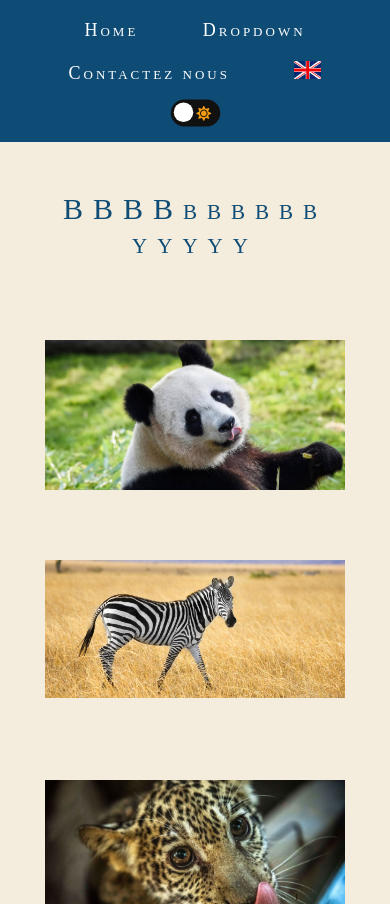
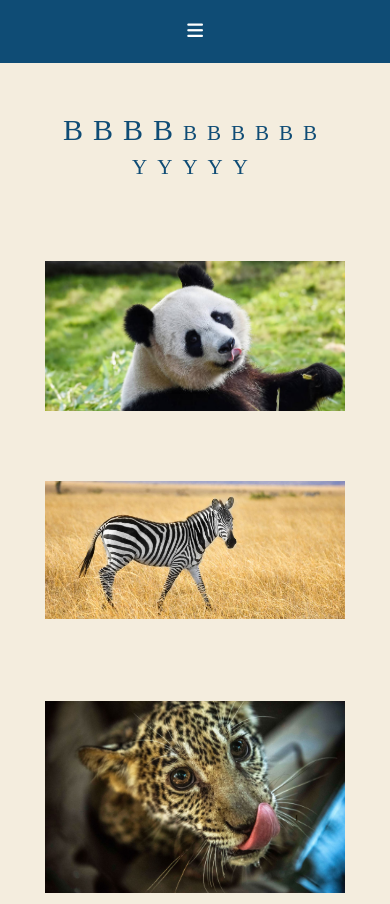
Before and after one commit to RomainRouxE/Altitude124, a plain HTML site: page gallery.html in a window 390 px wide. Shown: the top 904 px of the page. Drawn offline with nearby package versions, Linux system fonts and the light colour scheme.

Commit message:
[FIX] Change navbar on small device + fix some media queries

```diff
--- a/gallery.html
+++ b/gallery.html
@@ -14,33 +14,43 @@
         <link href="https://unpkg.com/aos@2.3.1/dist/aos.css" rel="stylesheet">
         <script src="https://unpkg.com/aos@2.3.1/dist/aos.js"></script>
         <script src="public/js/lightbox-plus-jquery.min.js"></script>
+        <script src="https://kit.fontawesome.com/a076d05399.js"></script>
+        <script src="https://code.jquery.com/jquery-3.5.1.min.js"></script>
+        <script src="https://cdnjs.cloudflare.com/ajax/libs/typed.js/2.0.11/typed.min.js"></script>
+        <script src="https://cdnjs.cloudflare.com/ajax/libs/waypoints/4.0.1/jquery.waypoints.min.js"></script>
+        <script src="https://cdnjs.cloudflare.com/ajax/libs/OwlCarousel2/2.3.4/owl.carousel.min.js"></script>
 </head>
 
 <body>
         <div id="z" class="gallery-background">
-                <div class="menu" id="sticky">
-                        <ul class="menu-ul">
-                                <li><a href="home.html">Home</a></li>
+                <nav class="navbar">
+                        <ul class="menu">
+                                <li><a href="home.html" class="menu-btn">Home</a></li>
                                 <li class="dropdown">
-                                        <a href="javascript:void(0)" class="dropbtn">Dropdown</a>
+                                        <a href="javascript:void(0)">Dropdown</a>
                                         <div class="dropdown-content">
-                                                <a href="#b">Link 1</a>
-                                                <a href="#c">Link 2</a>
-                                                <a href="#d">Link 3</a>
+                                                <a href="#b" class="menu-btn">Link 1</a>
+                                                <a href="#c" class="menu-btn">Link 2</a>
+                                                <a href="#d" class="menu-btn">Link 3</a>
                                         </div>
                                 </li>
-                                <li><a href="#d">Contactez nous</a></li>
-                                <li><a href="gallery-en.html"><img src="public/images/Logo/en.jpg"></a></li>
-                                <li><div class="mode">
+                                <li><a href="#d" class="menu-btn">Contactez nous</a></li>
+                                <li><a href="gallery-en.html" class="menu-btn"><img src="public/images/Logo/en.jpg"></a></li>
+                                <li>
+                                        <div class="mode">
                                                 <input type="checkbox" class="checkbox" id="chk" />
                                                 <label class="label" for="chk">
                                                         <i class="fas fa-moon"></i>
                                                         <i class="fas fa-sun"></i>
                                                         <div class="ball"></div>
                                                 </label>
-                                    </div></li>
+                                        </div>
+                                </li>
                         </ul>
+                        <div class="menu-btn">
+                                <i class="fas fa-bars"></i>
                         </div>
+                </nav>
         </div>
 
         <div id="b" class="page-blocks">
@@ -164,6 +174,8 @@
         </div>
         <script src="public/js/sticky.js"></script>
         <script src="public/js/mode.js"></script>
+        <script src="http://code.jquery.com/jquery-1.11.3.min.js"></script>
+
 
 </body>
 
--- a/public/css/composent/photo.css
+++ b/public/css/composent/photo.css
@@ -5,6 +5,7 @@
     width: 80%;
     max-width: 1300px;
     margin: 70px auto 0;
+    z-index: 0;
 }
 
 .item {
--- a/public/css/gallery.css
+++ b/public/css/gallery.css
@@ -2,6 +2,13 @@
 @import 'layout/footer.css';
 @import 'composent/photo.css';
 @import 'composent/button.css';
+
+*{
+    margin: 0;
+    padding: 0;
+    box-sizing: border-box;
+    text-decoration: none;
+}
 
 html {
     scroll-behavior: smooth;
--- a/public/css/home.css
+++ b/public/css/home.css
@@ -5,6 +5,13 @@
 @import 'composent/appointment.css';
 @import 'composent/button.css';
 @import 'composent/availability-calendar.css';
+
+*{
+    margin: 0;
+    padding: 0;
+    box-sizing: border-box;
+    text-decoration: none;
+}
 
 html {
     scroll-behavior: smooth;
@@ -62,6 +69,6 @@ body.dark {
 
 @media screen and (max-width: 700px) {
     .page-title {
-        padding: 175px 0px;
+        padding: 270px 0px;
     }
 }
--- a/public/css/layout/header.css
+++ b/public/css/layout/header.css
@@ -1,46 +1,51 @@
-.menu {
+.navbar {
     text-align: center;
     font-size: 18px;
+	width: 100%;
+    display: flex;
+    align-items: center;
+    justify-content: center;
 }
 
-.menu-ul {
+.menu {
     padding: 10px;
     margin: 0;
 }
 
-.menu-ul li {
+.sticky {
+    background: #0f4c75;
+	top: 0;
+    z-index: 100;
+    position: fixed;
+}
+
+.menu li {
     display: inline-block;
     font-variant: small-caps;
     letter-spacing: 3px;
     padding: 10px 30px;
 }
 
-a {
+.menu li a {
+	display: block;
     border-bottom: 1px solid transparent;
     color: white;
     text-decoration: none;
 }
 
-a:hover {
+.menu li a:hover {
     border-bottom: 1px solid white;
 }
 
-.sticky {
-    background: #0f4c75;
-    position: fixed;
-	top: 0;
-    width: 100%;
-    z-index: 100;
-}
-
-.sticky ul {
-    padding: 0;
-    margin: 10px;
+.menu-btn{
+    color: #ffffff;
+    cursor: pointer;
+    display: none;
 }
 
 .checkbox {
 	opacity: 0;
-	position: absolute;
+    position: absolute;
 }
 
 .label {
@@ -50,10 +55,10 @@ a:hover {
 	display: flex;
 	align-items: center;
 	justify-content: space-between;
+    position: relative;
 	padding: 4px;
-	position: relative;
-	height: 10px;
-	width: 25px;
+	height: 17px;
+	width: 33px;
 	transform: scale(1.5);
 }
 
@@ -81,6 +86,7 @@ a:hover {
 .fa-sun {
 	color: #f39c12;
     font-size: 10px;
+	padding-left: 2px;
 }
 
 .mode {
@@ -90,8 +96,42 @@ a:hover {
 	margin: 0;
 }
 
-@media screen and (max-height: 700px) {
-    .menu {
-		font-size: 12px;
+@media (max-width: 947px){
+    .menu-btn{
+        display: block;
+		padding: 21px;
+        z-index: 999;
+    }
+    .menu-btn i.active:before{
+        content: "\f00d";
+    }
+    .navbar .menu.active{
+        left: 0;
+    }
+    .navbar .menu{
+        position: fixed;
+        height: 100vh;
+        width: 100%;
+        left: -100%;
+        top: 0;
+        background: #0f4c75;
+        text-align: center;
+        padding-top: 50px;
+        transition: all 0.3s ease;
+        z-index: 1;
+    }
+    .navbar .menu.active{
+        left: 0;
+    }
+    .navbar .menu li{
+        display: block;
+    }
+    .navbar .menu li a{
+        display: inline-block;
+        margin: 5px 0;
+        font-size: 25px;
+    }
+	.label {
+		margin-left: 45%;
 	}
 }
--- a/public/js/sticky.js
+++ b/public/js/sticky.js
@@ -1,13 +1,23 @@
-function stickyMenu() {
-    var sticky = document.getElementById("sticky");
-    if (window.pageYOffset > 20) {
-        sticky.classList.add("sticky");
-        sticky.classList.remove("menu-ul");
-    }
-    else {
-        sticky.classList.remove("sticky");
-    }
-}
-window.onscroll = function () {
-    stickyMenu();
-}
+$(document).ready(function(){
+    $(window).scroll(function(){
+        // sticky navbar on scroll script
+        if(this.scrollY > 20){
+            $('.navbar').addClass("sticky");
+        }else{
+            $('.navbar').removeClass("sticky");
+        }
+    });
+
+
+    $('.navbar .menu li a').click(function(){
+        // applying again smooth scroll on menu items click
+        $('html').css("scrollBehavior", "smooth");
+    });
+
+    // toggle menu/navbar script
+    $('.menu-btn').click(function(){
+        $('.navbar .menu').toggleClass("active");
+        $('.menu-btn i').toggleClass("active");
+    });
+
+});
```
Also changed, not shown: gallery-en.html (+14 -4 lines), home-en.html (+18 -10 lines), home.html (+18 -10 lines). Lines whose indentation alone changed are shown as unchanged.
